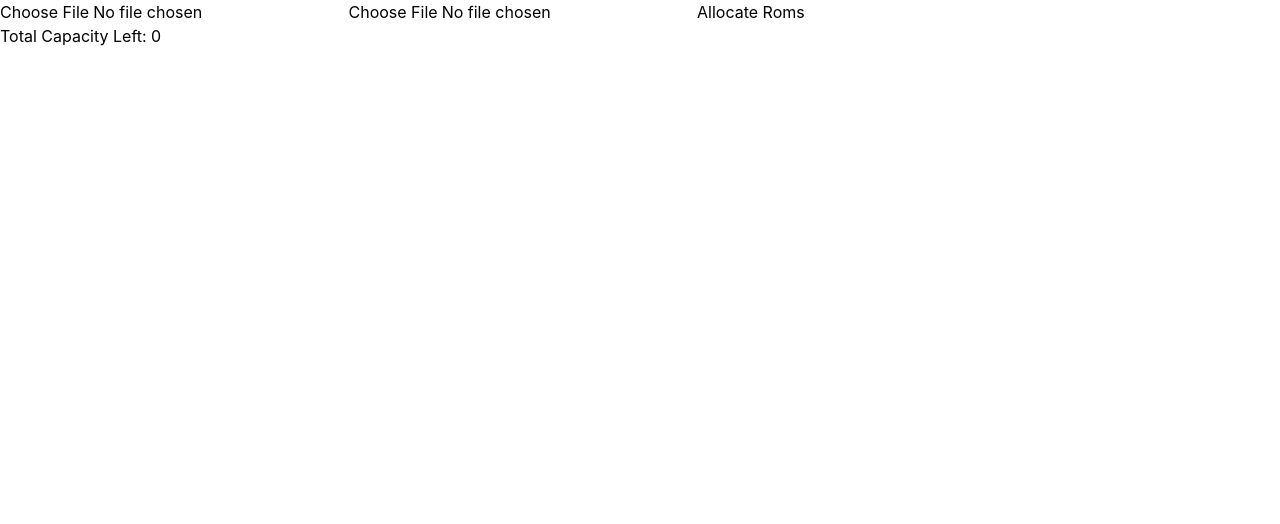
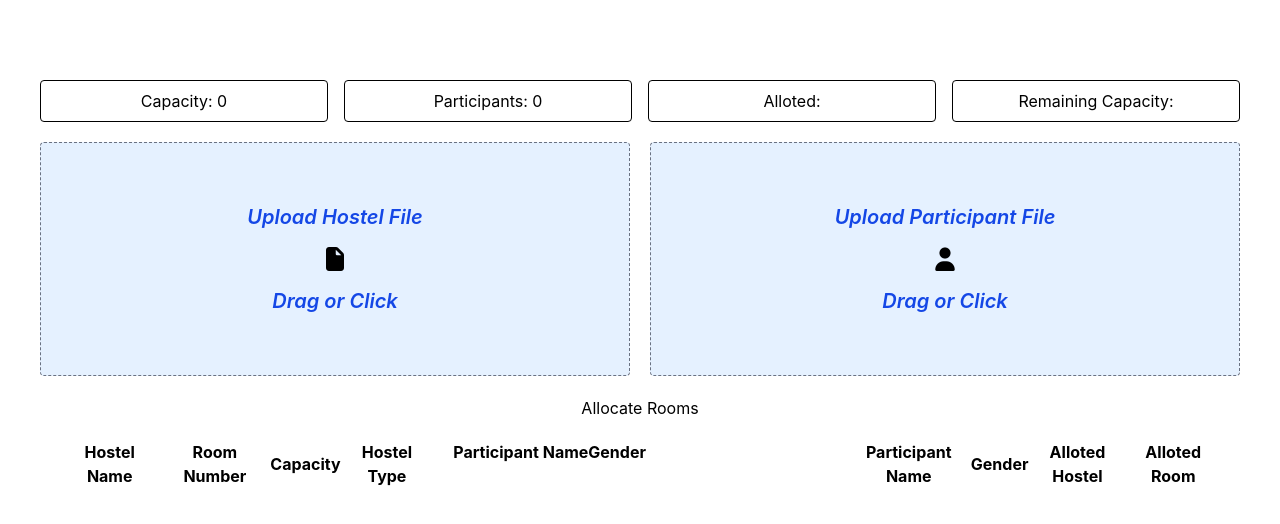
Before and after one commit to divyansh-coder-git/hackathon-hostel-allotment-system, a SvelteKit app: page / in a window 1280 px wide. Shown: the top 524 px of the page. Built offline with nearby package versions, Linux system fonts and the light colour scheme.

Commit message:
Added a bit of UI and table

```diff
--- a/src/app.html
+++ b/src/app.html
@@ -5,6 +5,13 @@
     <meta name="viewport" content="width=device-width, initial-scale=1" />
     <meta name="text-scale" content="scale" />
     %sveltekit.head%
+    <link
+      rel="stylesheet"
+      href="https://cdnjs.cloudflare.com/ajax/libs/font-awesome/7.0.1/css/all.min.css"
+      integrity="sha512-2SwdPD6INVrV/lHTZbO2nodKhrnDdJK9/kg2XD1r9uGqPo1cUbujc+IYdlYdEErWNu69gVcYgdxlmVmzTWnetw=="
+      crossorigin="anonymous"
+      referrerpolicy="no-referrer"
+    />
   </head>
   <body data-sveltekit-preload-data="hover">
     <div style="display: contents">%sveltekit.body%</div>
--- a/src/routes/+page.svelte
+++ b/src/routes/+page.svelte
@@ -28,6 +28,7 @@
 
   let total_capacity = $state(0);
   let allocated = $state(false);
+  let participant_no = $state(0);
   let unallocated_participants = $state(0);
 
   async function handleHostelFile(event: Event) {
@@ -42,7 +43,12 @@
 
     const rows = XLSX.utils.sheet_to_json(sheet);
 
-    if (!rows) return;
+    if (!rows) {
+      return;
+    } else if (rows.length === 0) {
+      alert("Hostel file is empty");
+      return;
+    }
 
     const requiredHeaders = [
       "Hostel Name",
@@ -92,7 +98,12 @@
 
     const rows = XLSX.utils.sheet_to_json(sheet);
 
-    if (!rows) return;
+    if (!rows) {
+      return;
+    } else if (rows.length === 0) {
+      alert("Participant file is empty");
+      return;
+    }
 
     const requiredHeaders = ["Participant Name", "Gender"];
 
@@ -120,6 +131,8 @@
         gender: row["Gender"],
       };
     });
+
+    participant_no = participants.length;
 
     allocated = false;
     allocations = [];
@@ -177,45 +190,155 @@
     allocated = true;
     return allocations;
   }
+
 </script>
 
-<div>
-  <div>
-    <input onchange={handleHostelFile} type="file" />
-    <input onchange={handleParticipantFile} type="file" />
+<div class="main-div flex flex-col w-full px-10">
+  <div class="navbar h-20"></div>
+
+  <div class="stats grid grid-cols-4 gap-4">
+    <div class="grid-card border border-black rounded px-4 py-2 text-center">
+      Capacity: {total_capacity}
+    </div>
+    <div class="grid-card border border-black rounded px-4 py-2 text-center">
+      Participants: {participant_no}
+    </div>
+    <div class="grid-card border border-black rounded px-4 py-2 text-center">
+      Alloted:
+    </div>
+    <div class="grid-card border border-black rounded px-4 py-2 text-center">
+      Remaining Capacity:
+    </div>
+  </div>
+
+  <div class="upload-section flex flex-col gap-5 justify-center w-full">
+    <div class="upload-div flex gap-5">
+      <div id="hostel_upload"
+        class="flex flex-col w-1/2 border border-dashed border-gray-500 text-center justify-center px-10 py-15 mt-5 rounded bg-blue-200/40"
+      >
+        <label
+          for="hostel_input"
+          class="text-xl font-semibold text-blue-700 italic"
+          >Upload Hostel File</label
+        >
+        <i class="fa-solid fa-file"></i>
+        <label
+          for="hostel_input"
+          class="text-xl font-semibold text-blue-700 italic"
+          >Drag or Click</label
+        >
+        <input
+          class="hidden"
+          id="hostel_input"
+          onchange={handleHostelFile}
+          type="file"
+        />
+      </div>
+
+      <div id="participant_upload"
+        class="flex flex-col w-1/2 border border-dashed border-gray-500 text-center justify-center px-10 py-15 mt-5 rounded bg-blue-200/40"
+      >
+        <label
+          for="participant_input"
+          class="text-xl font-semibold text-blue-700 italic"
+          >Upload Participant File</label
+        >
+
+        <i class="fa-solid fa-user"></i>
+        <label
+          for="hostel_input"
+          class="text-xl font-semibold text-blue-700 italic"
+          >Drag or Click</label
+        >
+        <input
+          class="hidden"
+          id="participant_input"
+          onchange={handleParticipantFile}
+          type="file"
+        />
+      </div>
+    </div>
+
     <button
       disabled={allocated}
-      onclick={() => {
-        allocateRooms(participants, roomsCopy);
-      }}>Allocate Roms</button
+      onclick={() => allocateRooms(participants, roomsCopy)}
+      >Allocate Rooms</button
     >
   </div>
 
-  {#each roomsCopy as room (room.roomNumber)}
-    <div class="flex gap-3 list-none">
-      <li>{room.hostelName}</li>
-      <li>{room.roomNumber}</li>
-      <li>{room.capacity}</li>
-      <li>{room.hostelType}</li>
+  <div class="uploaded-data flex gap-5 px-5 py-5">
+    <div class="w-1/3">
+      <table>
+        <thead>
+          <tr>
+            <th>Hostel Name</th>
+            <th>Room Number</th>
+            <th>Capacity</th>
+            <th>Hostel Type</th>
+          </tr>
+        </thead>
+        <tbody>
+          {#each roomsCopy as room (room.roomNumber)}
+            <tr>
+              <td>{room.hostelName}</td>
+              <td>{room.roomNumber}</td>
+              <td>{room.capacity}</td>
+              <td>{room.hostelType}</td>
+            </tr>
+          {/each}
+        </tbody>
+      </table>
     </div>
-  {/each}
-  <span>Total Capacity Left: {total_capacity}</span>
-  <br /><br />
 
-  {#each participants as participant (participant.id)}
-    <div class="flex gap-3 list-none">
-      <li>{participant.name}</li>
-      <li>{participant.gender}</li>
+    <div class="w-1/3">
+      <table>
+        <thead>
+          <tr>
+            <th>Participant Name</th>
+            <th>Gender</th>
+          </tr>
+        </thead>
+        <tbody>
+          {#each participants as participant (participant.id)}
+            <tr>
+              <td>{participant.name}</td>
+              <td>{participant.gender}</td>
+            </tr>
+          {/each}
+        </tbody>
+      </table>
     </div>
-  {/each}
 
-  <br /><br />
+    <div class="w-1/3">
+      <table>
+        <thead>
+          <tr>
+            <th>Participant Name</th>
+            <th>Gender</th>
+            <th>Alloted Hostel</th>
+            <th>Alloted Room</th>
+          </tr>
+        </thead>
+        <tbody>
+          {#each allocations as allocation (allocation.id)}
+            <tr>
+              <td>{allocation.participantName}</td>
+              <td>{allocation.gender}</td>
+              <td>{allocation.allottedHostel}</td>
+              <td>{allocation.allottedRoom}</td>
+            </tr>
+          {/each}
+        </tbody>
+      </table>
+    </div>
 
-  {#each allocations as allocation (allocation.id)}
-    <div class="flex gap-3 list-none">
-      <li>{allocation.participantName}</li>
-      <li>{allocation.allottedHostel}</li>
-      <li>{allocation.allottedRoom}</li>
-    </div>
-  {/each}
+  </div>
 </div>
+
+<style>
+  i{
+    margin: auto;
+    padding: 1rem 0;
+    font-size: 1.5rem;
+  }
+</style>
```
Lines whose indentation alone changed are shown as unchanged.
